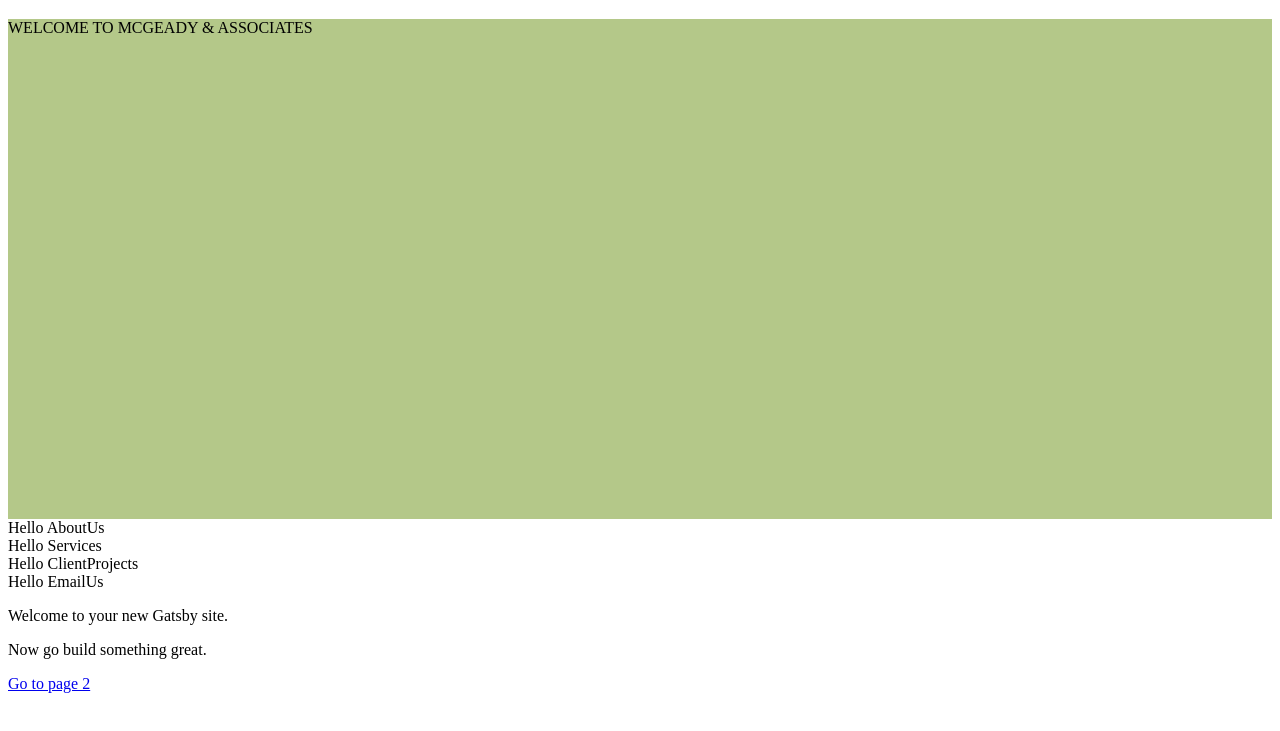
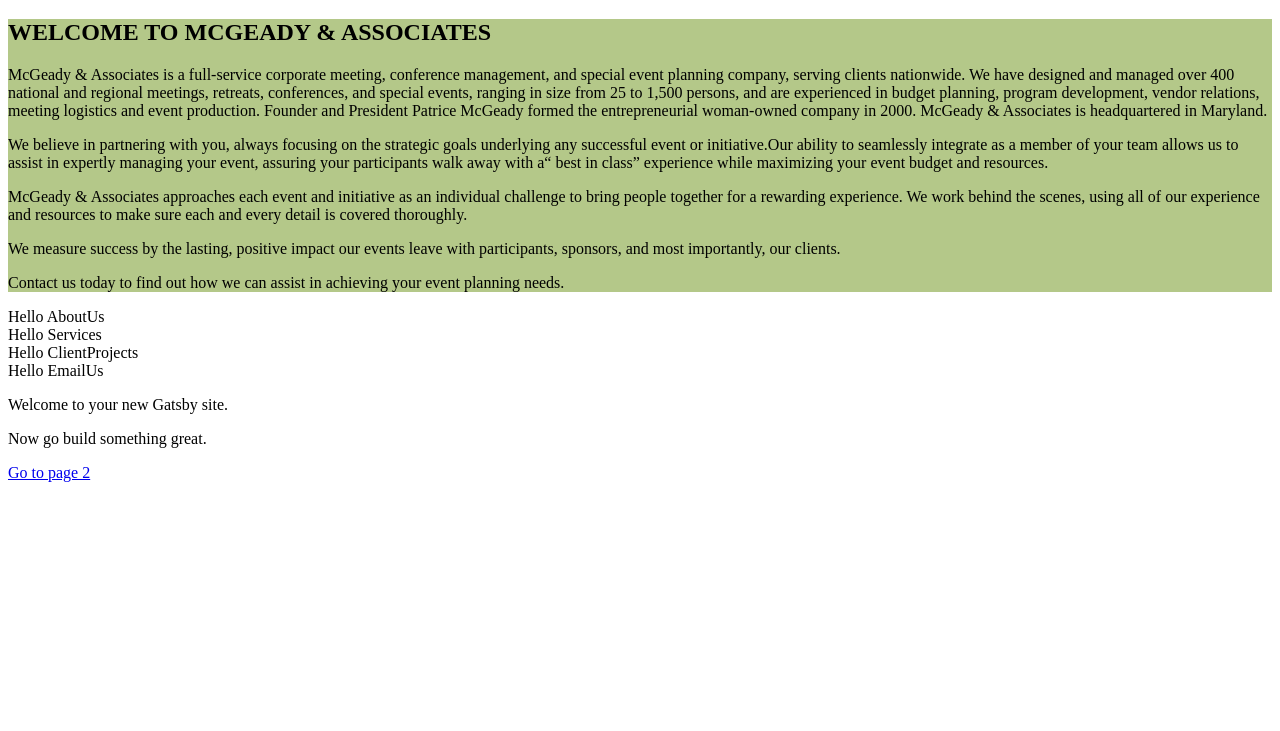
Before and after one commit to McGeady-Associates/MAwebsite, a Gatsby site: page / in a window 1280 px wide. Shown: the part 61-792 px from the top of the page. Built offline with nearby package versions, Linux system fonts and the light colour scheme; Gatsby itself is replaced by a stand-in of ours.

Commit message:
add welcome text as static asset, need to conver it to some other format. Maybe md

```diff
--- a/src/components/Welcome.jsx
+++ b/src/components/Welcome.jsx
@@ -1,12 +1,30 @@
 import React from 'react';
+import welcomeText from '../../static/text/welcome';
 
 const Welcome = (props) => {
   return (
     <section id="welcomeContainer"
       className="bg-primary text-white text-center"
-      style={{backgroundColor: '#b4c889', height: 500}}
+      style={{backgroundColor: '#b4c889', height: '30%'}}
     >
+    <h1>
       WELCOME TO MCGEADY & ASSOCIATES
+    </h1>
+    <p>
+      {welcomeText.p1}
+    </p>
+    <p>
+      {welcomeText.p2}
+    </p>
+    <p>
+      {welcomeText.p3}
+    </p>
+    <p>
+      {welcomeText.p4}
+    </p>
+    <p>
+      {welcomeText.p5}
+    </p>
     </section>
   )
 
--- /dev/null
+++ b/static/text/welcome.js
@@ -0,0 +1,13 @@
+module.exports = {
+  p1: `McGeady & Associates is a full-service corporate meeting, conference management, and special event planning company, serving clients nationwide. We have designed and managed over 400 national and regional meetings, retreats, conferences, and special events, ranging in size from 25 to 1,500 persons, and are experienced in budget planning, program development, vendor relations, meeting logistics and event production.  Founder and President Patrice McGeady formed the entrepreneurial woman-owned company in 2000.  McGeady & Associates is headquartered in Maryland.`,
+
+  p2: `We believe in partnering with you, always focusing on the strategic goals underlying any successful event or initiative.Our ability to seamlessly integrate as a member of your team allows us to assist in expertly managing your event, assuring your participants walk away with a“ best in class” experience while maximizing your event budget and resources.`,
+
+
+  p3: `McGeady & Associates approaches each event and initiative as an individual challenge to bring people together for a rewarding experience. We work behind the scenes, using all of our experience and resources to make sure each and every detail is covered thoroughly.`,
+
+
+  p4: `We measure success by the lasting, positive impact our events leave with participants, sponsors, and most importantly, our clients.`,
+
+  p5: `Contact us today to find out how we can assist in achieving your event planning needs.`
+};
```
